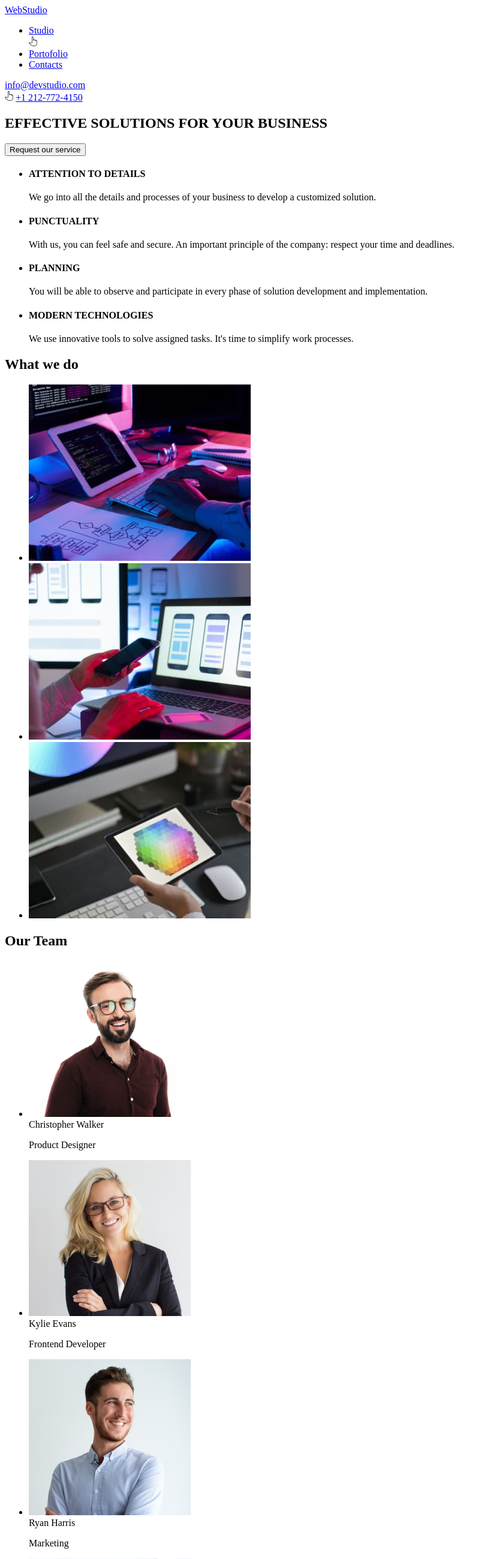
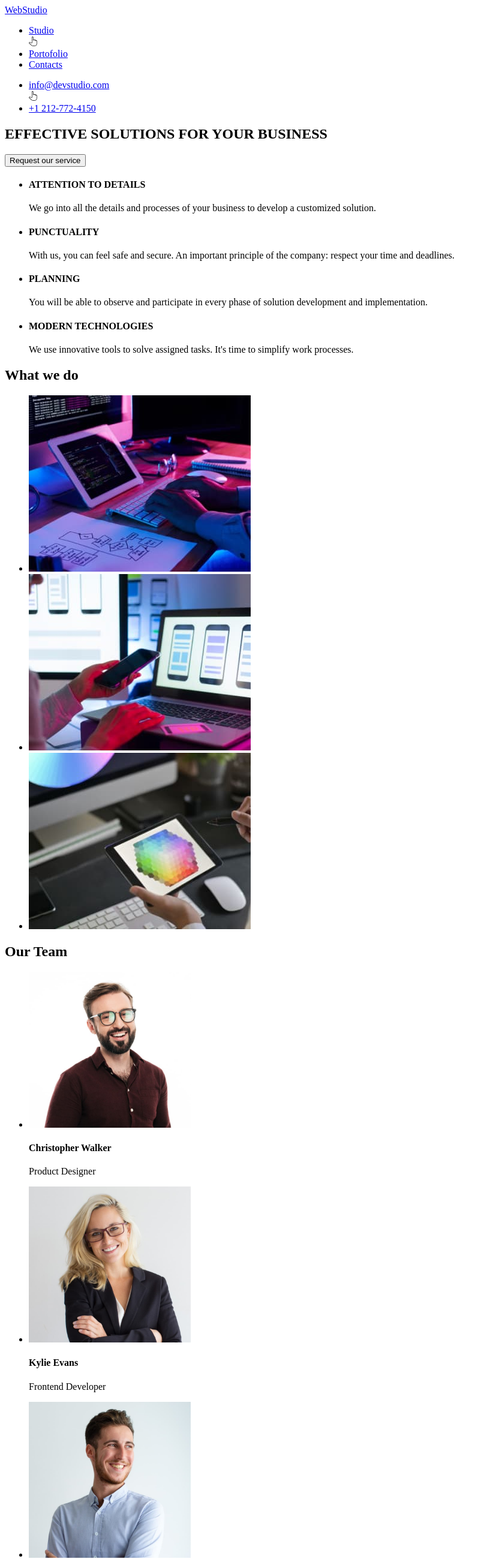
Before and after one commit to cornimbarbu/goit-markup-hw-01, a plain HTML site: page index.html in a window 1280 px wide. Shown: the top 2599 px of the page at 60% size, without its empty margins (0-812 px from the left). Drawn offline with Linux system fonts and the light colour scheme.

Commit message:
Update index.html

```diff
--- a/index.html
+++ b/index.html
@@ -19,11 +19,17 @@
           <li><a href="contacts.html">Contacts</a></li>
         </ul>
       </nav>
+      <ul>
+        <li>
           <a href="mailto:info@devstudio.com"
             >info@devstudio.com <br />
             <img src="images/indicator.svg"
           /></a>
+        </li>
+        <li>
           <a href="tel:+12127724150">+1 212-772-4150</a>
+        </li>
+      </ul>
       <section>
         <h1>EFFECTIVE SOLUTIONS FOR YOUR BUSINESS</h1>
         <button>Request our service</button>
@@ -62,6 +68,8 @@
             </p>
           </li>
         </ul>
+      </section>
+      <section>
         <h2>What we do</h2>
         <ul>
           <li>
@@ -102,8 +110,7 @@
               width="270px"
               height="260px"
             />
-            <br />
-            <span>Christopher Walker</span> <br />
+            <h4>Christopher Walker</h4>
             <p>Product Designer</p>
           </li>
           <li>
@@ -113,8 +120,7 @@
               width="270px"
               height="260px"
             />
-            <br />
-            <span>Kylie Evans</span> <br />
+            <h4>Kylie Evans</h4>
             <p>Frontend Developer</p>
           </li>
           <li>
@@ -124,8 +130,7 @@
               width="270px"
               height="260px"
             />
-            <br />
-            <span>Ryan Harris</span> <br />
+            <h4>Ryan Harris</h4>
             <p>Marketing</p>
           </li>
           <li>
@@ -135,8 +140,7 @@
               width="270px"
               height="260px"
             />
-            <br />
-            <span>Tyler Moore</span> <br />
+            <h4>Tyler Moore</h4>
             <p>UI Designer</p>
           </li>
         </ul>
@@ -145,9 +149,12 @@
 
     <footer>
       <a href="index.html"> <span>Web</span><span>Studio</span> </a>
-      <address>695 Park Ave, NY 10065, USA</address>
+
+      <address>
+        695 Park Ave, NY 10065, USA <br />
         <a href="mailto:info@devstudio.com">info@devstudio.com</a> <br />
         <a href="tel:+12127724150">+1 212-772-4150"></a>
+      </address>
     </footer>
   </body>
 </html>
```
Lines whose indentation alone changed are shown as unchanged.
